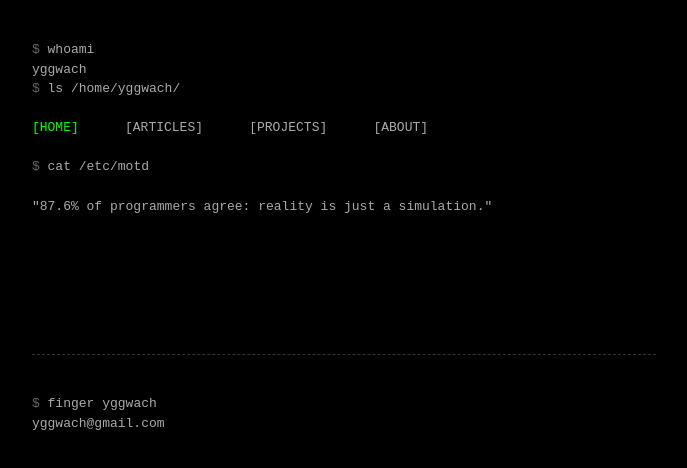
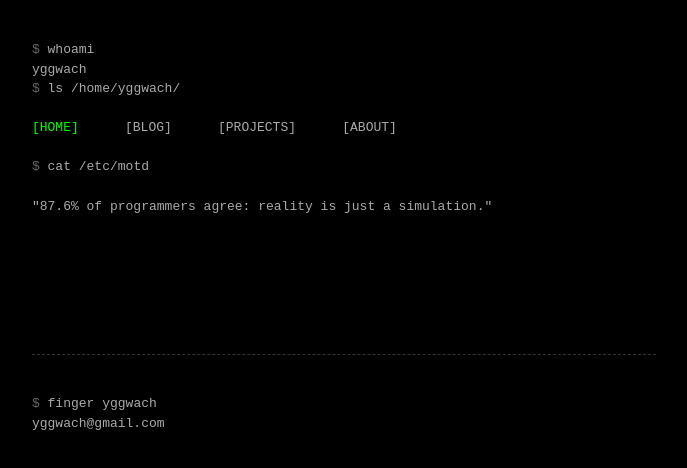
Before and after one commit to yggCLI/yggcli-landpage, a plain HTML site: page index.html in a window 1280 px wide. Shown: the whole page, without its empty margins (296-983 px from the left). Drawn offline with Linux system fonts and the light colour scheme.

Commit message:
Update index.html

```diff
--- a/index.html
+++ b/index.html
@@ -53,7 +53,6 @@
         .nav a {
             margin-right: 15px;
         }
-
         #articles-status {
             margin-top: 10px;
             color: #666;
@@ -66,7 +65,7 @@
 yggwach
 <span class="prompt">ls /home/yggwach/</span>
 <span class="nav">
-<a href="index.html">[HOME]</a>    <a href="articles.html">[ARTICLES]</a>    <a href="projects.html">[PROJECTS]</a>    <a href="about.html">[ABOUT]</a>
+<a href="index.html">[HOME]</a>    <a href="https://yggcli.bearblog.dev/blog/" target="_blank">[BLOG]</a>    <a href="projects.html">[PROJECTS]</a>    <a href="about.html">[ABOUT]</a>
 </span>
 <span class="prompt">cat /etc/motd</span>
 <div class="quote active">"87.6% of programmers agree: reality is just a simulation."</div>
@@ -81,15 +80,12 @@ yggwach
 <script>
 const quotes = document.querySelectorAll('.quote');
 let currentQuote = 0;
-
 function rotateQuotes() {
     quotes.forEach(q => q.classList.remove('active'));
     quotes[currentQuote].classList.add('active');
     currentQuote = (currentQuote + 1) % quotes.length;
 }
-
 setInterval(rotateQuotes, 5000);
-
 // Get current page and highlight corresponding nav link
 const currentPage = window.location.pathname.split('/').pop() || 'index.html';
 document.querySelectorAll('.nav a').forEach(link => {
```
